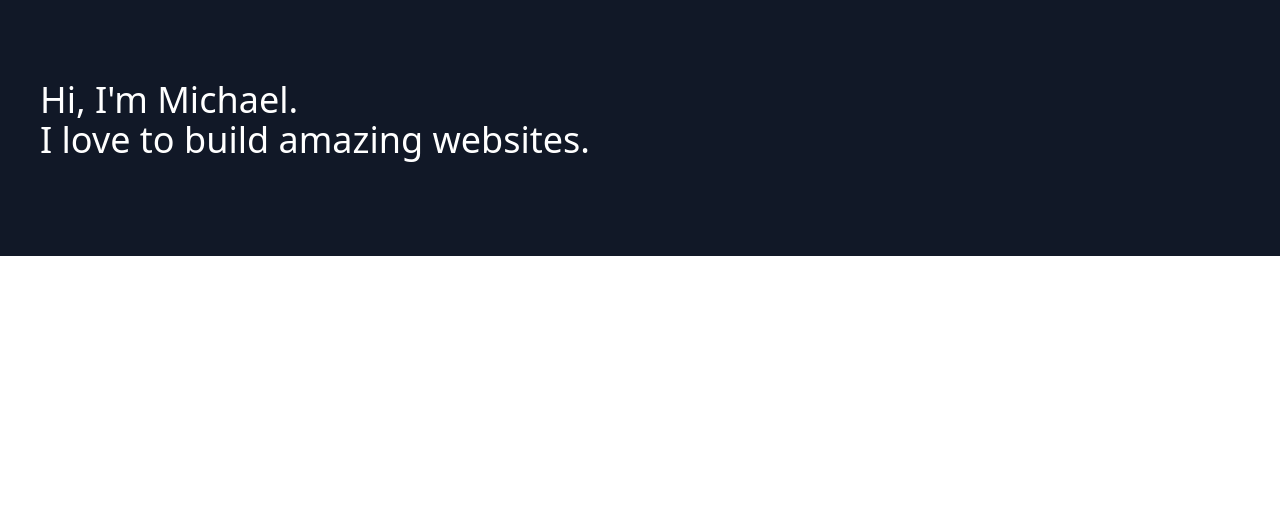
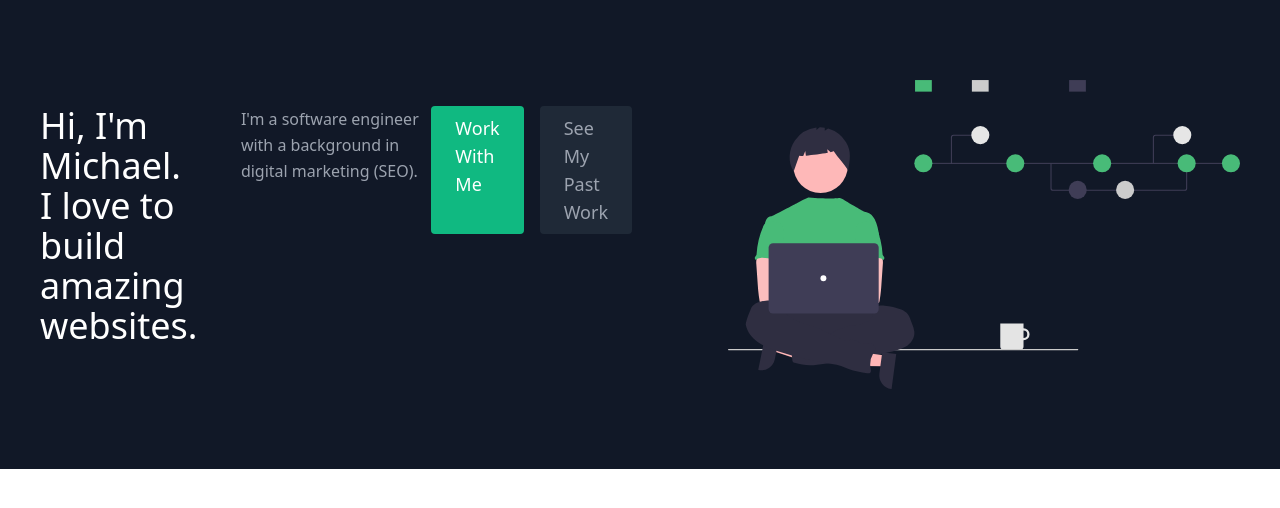
Before and after one commit to Mottola64/portfolio-site, a React (Create React App) app: page / in a window 1280 px wide. Shown: the top 508 px of the page. Built offline with nearby package versions, Linux system fonts and the light colour scheme.

Commit message:
building out about section

```diff
--- a/src/Components/About.js
+++ b/src/Components/About.js
@@ -9,7 +9,28 @@ export default function About() {
                         Hi, I'm Michael.
                         <br className="hidden lg:inline-block" /> I love to build amazing websites.
                     </h1>
-
+                    <p className="mb-8 leading-relaxed">
+                        I'm a software engineer with a background in digital marketing (SEO).
+                    </p>
+                    <div className="flex justify-center">
+                        <a
+                            href="#contact"
+                            className="inline-flex text-white bg-green-500 border-0 py-2 px-6 focus:outline-none hover:bg-green-600 rounded text-lg">
+                                Work With Me
+                        </a>
+                        <a
+                            href="#projects"
+                            className="ml-4 inline-flex text-gray-400 bg-gray-800 border-0 py-2 px-6 focust:outline-none hover:bg-gray-700 hover:text-white rounded text-lg">
+                                See My Past Work
+                        </a>
+                    </div>
+                </div>
+                <div className="lg:max-w-lg lg:w-full md:w-1/2 w-5/6">
+                    <img
+                        className="object-cover object-center rounded"
+                        alt="hero"
+                        src="./coding.svg"
+                    />
                 </div>
             </div>
         </section>
--- a/src/data.js
+++ b/src/data.js
@@ -57,4 +57,7 @@ export const skills = [
   "Node",
   "GraphQL",
   "Material UI",
+  "Ruby on Rails",
+  "SQL",
+  "Redux"
 ];
```
